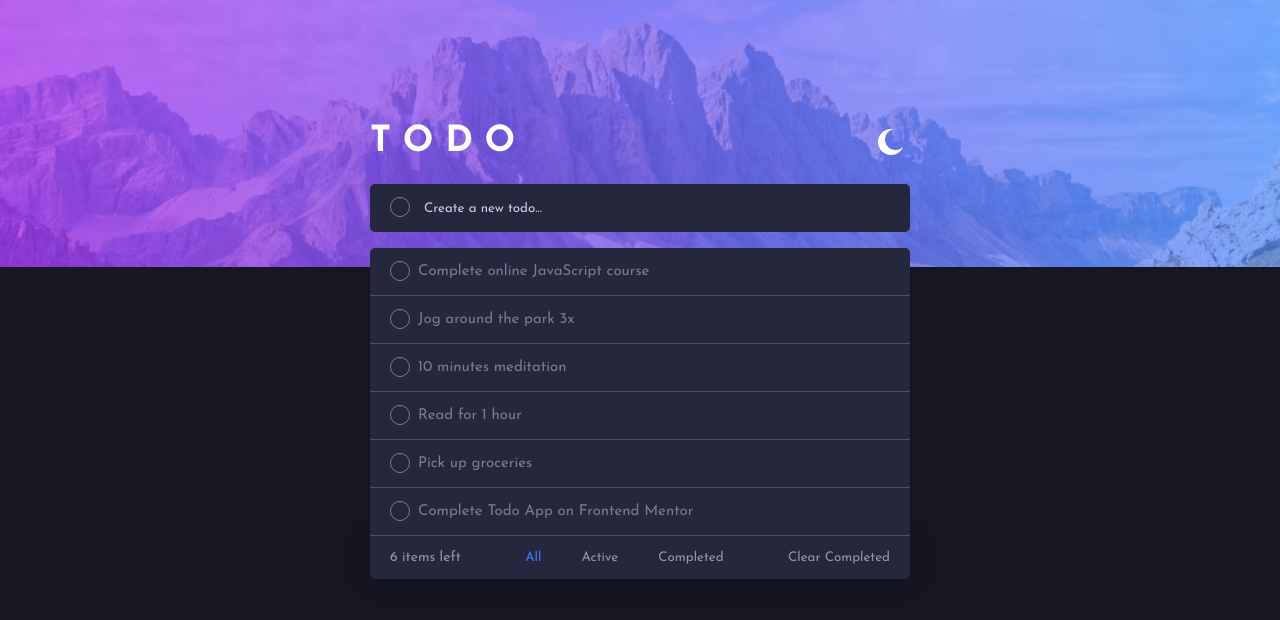
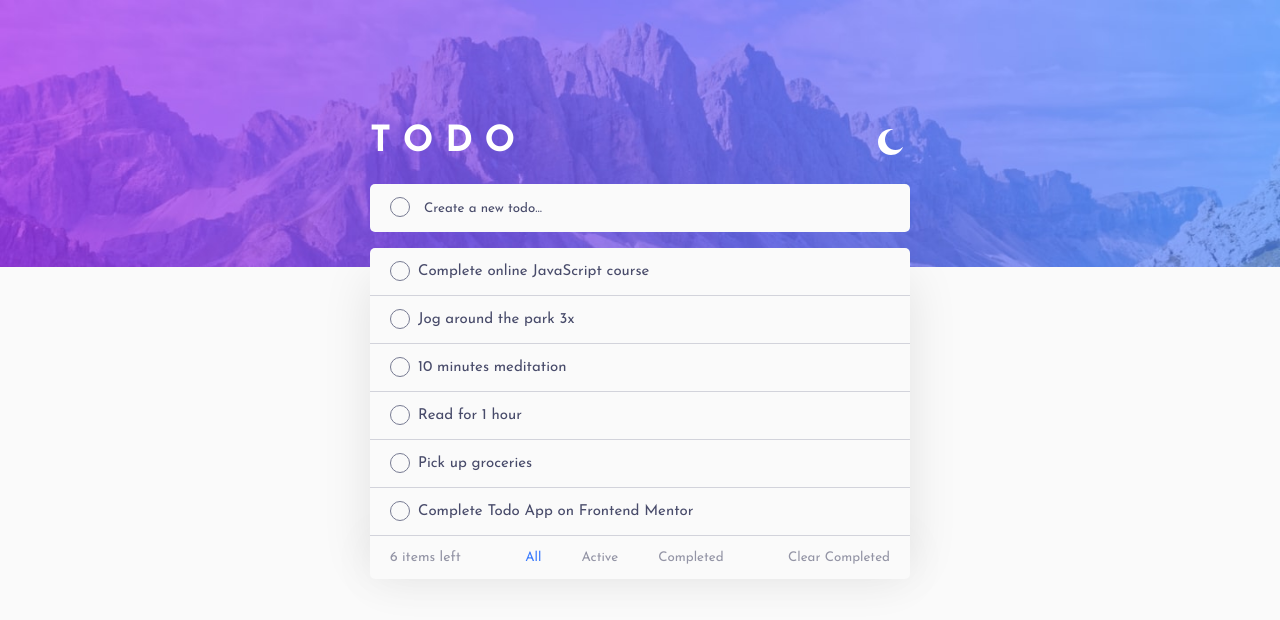
Before and after one commit to Albertoflj/ToDo-App, a React (Create React App) app: page / in a window 1280 px wide. Shown: the top 620 px of the page. Built offline with nearby package versions, Linux system fonts and the light colour scheme.

Commit message:
Fixed deployment bug.

```diff
--- a/src/App.js
+++ b/src/App.js
@@ -4,6 +4,50 @@ import "./scss/App.scss";
 import { useEffect, useState } from "react";
 
 function App() {
+    //dummy data in case local storage is empty
+    let dummyData = {
+      items: [
+        {
+          id: 1,
+          content:"Complete online JavaScript course",
+          checked: false,
+        },
+        {
+          id: 2,
+          content:"Jog around the park 3x",
+          checked: false,
+        },
+        {
+          id: 3,
+          content:"10 minutes meditation",
+          checked: false,
+        },
+        {
+          id: 4,
+          content:"Read for 1 hour",
+          checked: false,
+        },
+        {
+          id: 5,
+          content:"Pick up groceries",
+          checked: false,
+        },
+        {
+          id: 6,
+          content:"Complete Todo App on Frontend Mentor",
+          checked: false,
+        },
+      ]
+    }
+
+    //if user visits the page for the first time, set dummy data to local storage
+    if(localStorage.getItem("firstTimeVisiting") === null){
+      localStorage.setItem("firstTimeVisiting", "false");
+      localStorage.setItem("items", JSON.stringify(dummyData.items));
+      localStorage.setItem("currentCategory", "all");
+      localStorage.setItem("theme", "light");
+    }
+
   const [theme, setTheme] = useState(localStorage.getItem("theme"));
   function onStorageChange(e) {
     setTheme(localStorage.getItem("theme"));
--- a/src/components/ToDo.js
+++ b/src/components/ToDo.js
@@ -6,6 +6,58 @@ import Categories from "./to-do-components/Categories";
 
 
 function ToDo(props) {
+
+  //dummy data in case local storage is empty
+  let dummyData = {
+    items: [
+      {
+        id: 1,
+        content:"Complete online JavaScript course",
+        checked: false,
+      },
+      {
+        id: 2,
+        content:"Jog around the park 3x",
+        checked: false,
+      },
+      {
+        id: 3,
+        content:"10 minutes meditation",
+        checked: false,
+      },
+      {
+        id: 4,
+        content:"Read for 1 hour",
+        checked: false,
+      },
+      {
+        id: 5,
+        content:"Pick up groceries",
+        checked: false,
+      },
+      {
+        id: 6,
+        content:"Complete Todo App on Frontend Mentor",
+        checked: false,
+      },
+    ]
+  }
+
+  //if user visits the page for the first time, set dummy data to local storage
+  if(localStorage.getItem("firstTimeVisiting") === null){
+    localStorage.setItem("firstTimeVisiting", "false");
+    localStorage.setItem("items", JSON.stringify(dummyData.items));
+    localStorage.setItem("currentCategory", "all");
+    localStorage.setItem("theme", "dark");
+  }
+
+
+
+
+
+
+
+
   return (
     <div className="main-app width-limit">
       <Header theme={props.theme} />
--- a/src/components/to-do-components/List.js
+++ b/src/components/to-do-components/List.js
@@ -46,6 +46,8 @@ function List() {
   if(localStorage.getItem("firstTimeVisiting") === null){
     localStorage.setItem("firstTimeVisiting", "false");
     localStorage.setItem("items", JSON.stringify(dummyData.items));
+    localStorage.setItem("currentCategory", "all");
+    localStorage.setItem("theme", "dark");
   }
 
   let lastCategory = localStorage.getItem("currentCategory");
```
Also changed, not shown: 1 other file (tests, documents, lock files or other folders).
